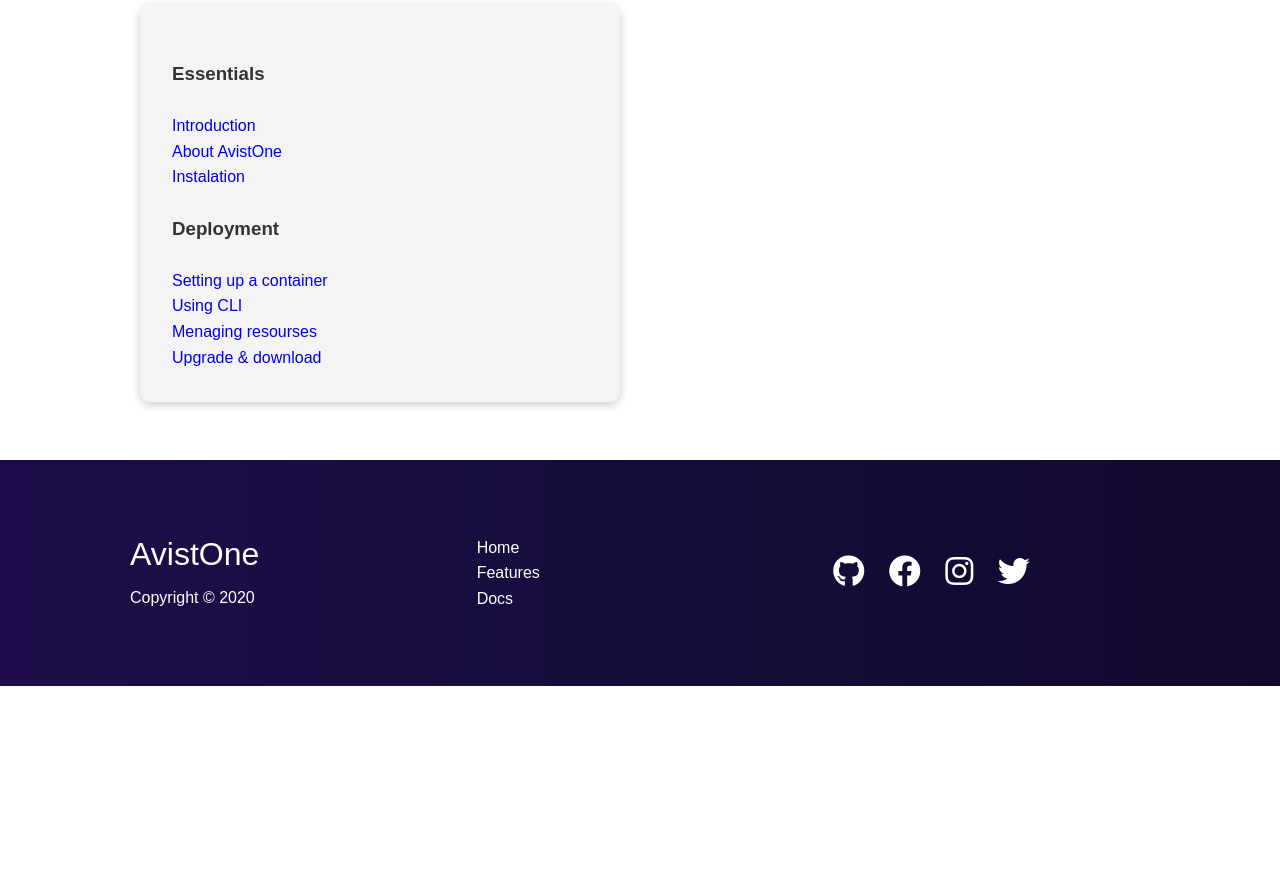
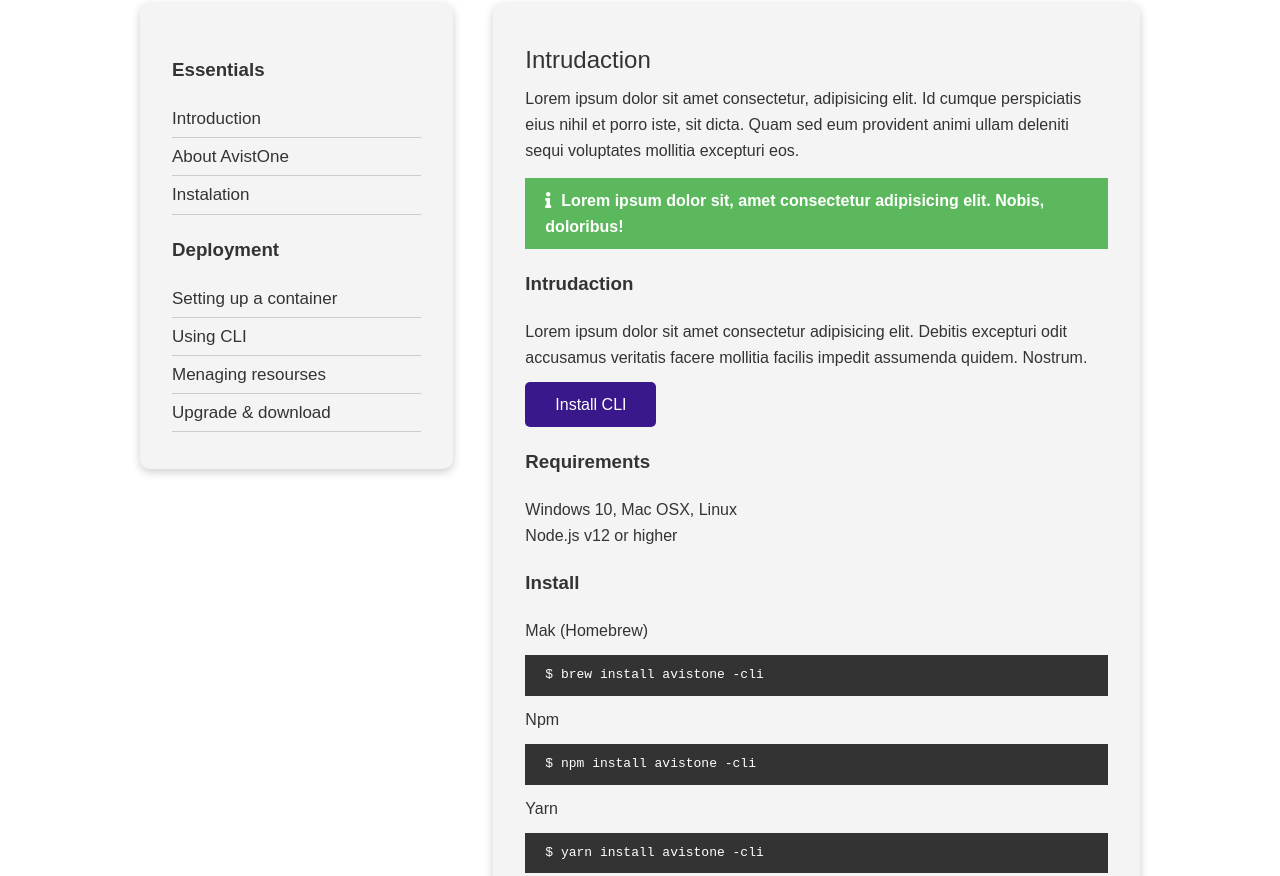
Before and after one commit to AtanasVihrogonov/AvistOne, a website: page docs.html in a window 1280 px wide. Shown: the part 312-1188 px from the top of the page. Before the commit the page ends 998 px from the top, so only its background shows below. Drawn offline with nearby package versions, Linux system fonts and the light colour scheme; files that its build step writes are made by us from their sources; a web font is replaced by a local one.

Commit message:
Style components in Docs

```diff
--- a/docs.html
+++ b/docs.html
@@ -45,7 +45,7 @@
           <h3 class="my-2">Essentials</h3>
           <nav>
             <ul>
-              <li><a href="#">Introduction</a></li>
+              <li><a class="haiti" href="#">Introduction</a></li>
               <li><a href="#">About AvistOne</a></li>
               <li><a href="#">Instalation</a></li>
             </ul>
@@ -60,12 +60,40 @@
             </ul>
           </nav>
         </div>
+        <div class="card bg-light p-3">
+          <h2>Intrudaction</h2>
+          <p>
+           Lorem ipsum dolor sit amet consectetur, adipisicing elit. Id cumque perspiciatis eius nihil et porro iste, sit dicta. Quam sed eum provident animi ullam deleniti sequi voluptates mollitia excepturi eos.
+          </p>
+
+          <div class="alert alert-success">
+            <i class="fas fa-info"></i>Lorem ipsum dolor sit, amet consectetur adipisicing elit. Nobis, doloribus!
+          </div>
+
+          <h3>Intrudaction</h3>
+          <p>
+           Lorem ipsum dolor sit amet consectetur adipisicing elit. Debitis excepturi odit accusamus veritatis facere mollitia facilis impedit assumenda quidem. Nostrum.
+          </p>
+          <a href="" class="btn btn-haiti">Install CLI</a>
+
+          <h3>Requirements</h3>
+          <ul>
+            <li>Windows 10, Mac OSX, Linux</li>
+            <li>Node.js v12 or higher</li>
+          </ul>
+
+          <h3>Install</h3>
+          <p>Mak (Homebrew)</p>
+          <pre><code>$ brew install avistone -cli</code></pre>
+          <p>Npm</p>
+          <pre><code>$ npm install avistone -cli</code></pre>
+          <p>Yarn</p>
+          <pre><code>$ yarn install avistone -cli</code></pre>
+        </div>
       </div>
     </section>
 
-    <section class="docs-main my-4">
 
-    </section>
 
     <!-- Footer -->
     <footer class="footer bg-dark py-5">
--- a/sass/_base.scss
+++ b/sass/_base.scss
@@ -3,6 +3,9 @@ $color-secondary: #ffffff;
 $color-dark: #333;
 $color-light: #f4f4f4;
 $color-haiti: #1e0d4a;
+
+$color-success: #5cb85c;
+$color-error: #d9534f;
 
 @font-face {
   font-family: vfutura;
@@ -34,3 +37,9 @@ h2 {
 p { margin: 0.7rem 0; }
 
 img { width: 100%; }
+
+code, pre {
+  background: $color-dark;
+  color: $color-secondary;
+  padding: 10px;
+}
--- a/sass/_components.scss
+++ b/sass/_components.scss
@@ -156,15 +156,11 @@
 }
 
 /*==== Cloud ==== */
-.cloud .grid {
-  grid-template-columns: 4fr 3fr;
-}
+.cloud .grid { grid-template-columns: 4fr 3fr; }
 
 /*==== Languages ==== */
 .languages {
-  .flex {
-    flex-wrap: wrap;
-  }
+  .flex { flex-wrap: wrap; }
   & .card {
     text-align: center;
     margin: 18px 10px 40px;
@@ -203,6 +199,35 @@
   & > *:nth-child(2) { grid-column: 1 / span 2; }
 }
 
+/* Docs */
+.docs-main {
+  h3 { margin: 20px 0; }
+  .grid {
+    grid-template-columns: 1fr 2fr;
+    align-items: flex-start;
+  }
+
+  nav li {
+    font-size: 17px;
+    padding-bottom: 5px;
+    margin-bottom: 5px;
+    border-bottom: 1px solid #ccc;
+  }
+
+  li a { color: $color-dark; }
+  a:hover { font-weight: bold; }
+}
+
+/* Alert */
+.alert-success {
+  background-color: $color-success;
+  color: $color-secondary;
+}
+.alert-error {
+  background-color: $color-error;
+  color: $color-secondary;
+}
+
 /*==== Footer ==== */
 .footer {
   background-image: linear-gradient(to left, #12082d, #140b34, #160d3b, #1a0d43, #1e0d4a);
--- a/sass/_layout.scss
+++ b/sass/_layout.scss
@@ -41,6 +41,14 @@
 }
 
 .grid-3 { grid-template-columns: repeat(3, 1fr); }
+
+.alert {
+  background-color: &color-light;
+  padding: 10px 20px;
+  font-weight: bold;
+  margin: 15px 0;
+  i { margin-right: 10px; }
+}
 
 /* Margin */
 .my-1 { margin: 1rem 0; }
@@ -104,14 +112,19 @@
   color: $color-secondary;
 }
 
+/* Text colors */
+.text-primary { color: $color-secondary; }
+.text-secondary { color: $color-secondary; }
+.text-dark { color: $color-secondary; }
+.text-light { color: $color-dark; }
+.text-haiti { color: $color-secondary; }
+
 /* Text sizes */
 .lead { font-size: 20px; }
-
 .sm { font-size: 1rem; }
 .md { font-size: 2rem; }
 .lg { font-size: 3rem; }
 .xl { font-size: 4rem; }
-
 
 /* Global Tablets and under */
 @media(max-width: 768px) {
```
